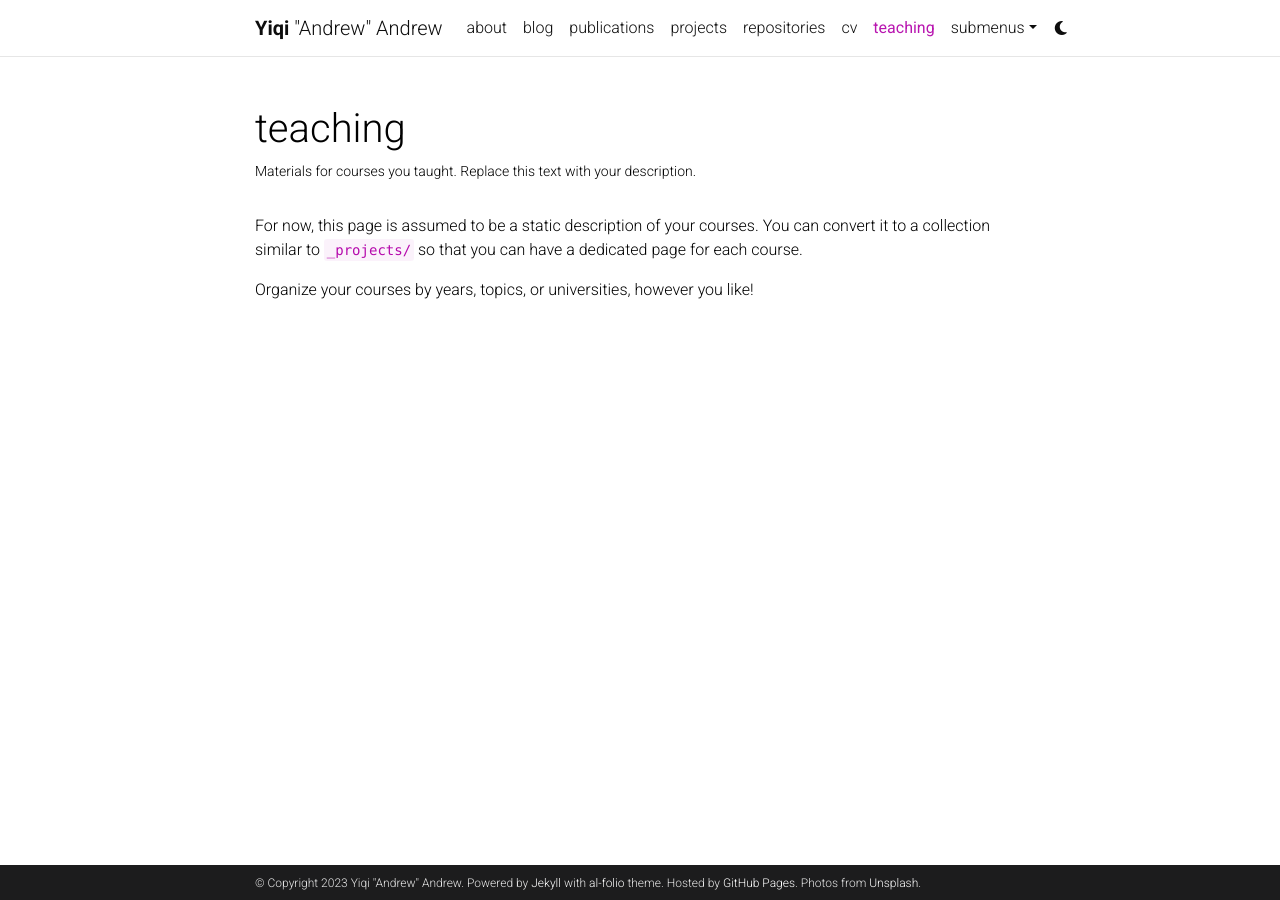
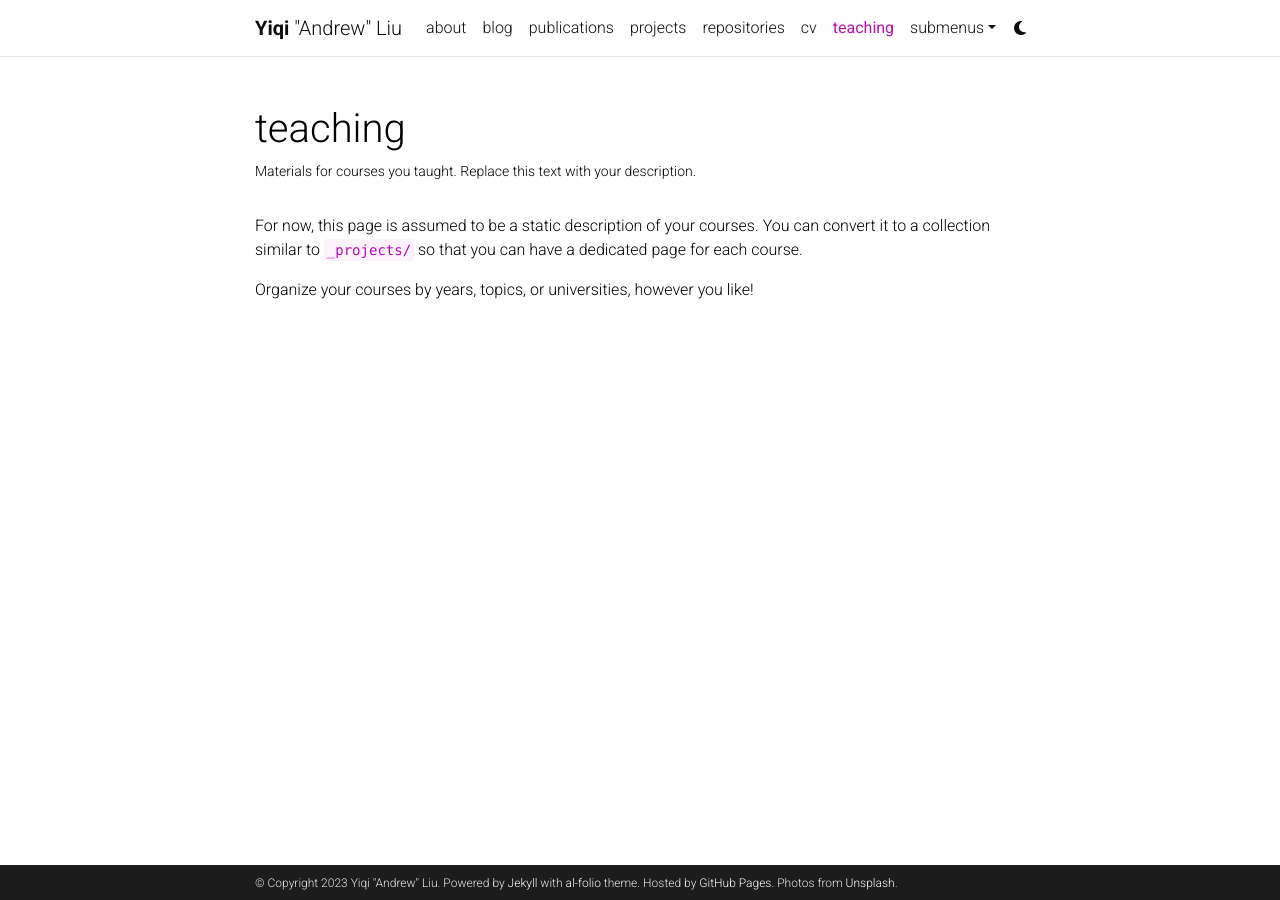
Before and after one commit to liuyiqiandrew/liuyiqiandrew.github.io, a Jekyll site: the page built from _pages/teaching.md, in a window 1280 px wide. Built offline with Jekyll 4.4.1, drawn with Linux system fonts in a browser that asks for light colours; comment, search, counter and statistics services are not loaded; a style sheet for code colours, icons or effects is not loaded.

Commit message:
edit last name

```diff
--- a/_config.yml
+++ b/_config.yml
@@ -5,7 +5,7 @@
 title: blank # the website title (if blank, full name will be used instead)
 first_name: Yiqi
 middle_name: "\u0022Andrew\u0022"
-last_name: Andrew
+last_name: Liu
 email: yl9946@princeton.edu
 description: > # the ">" symbol means to ignore newlines until "footer_text:"
   A simple, whitespace theme for academics. Based on [*folio](https://github.com/bogoli/-folio) design.
```
